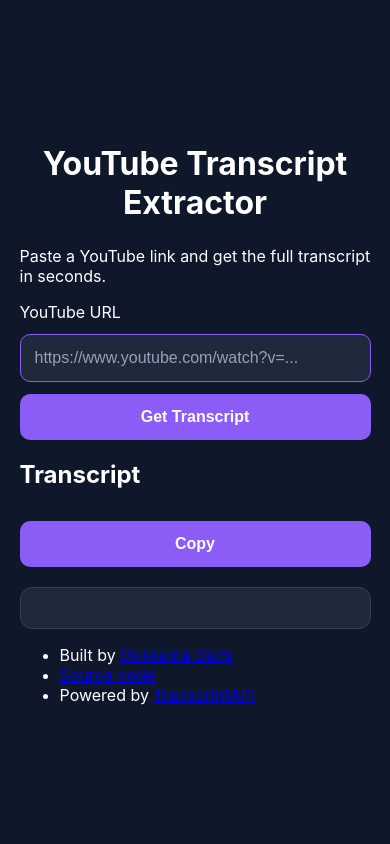
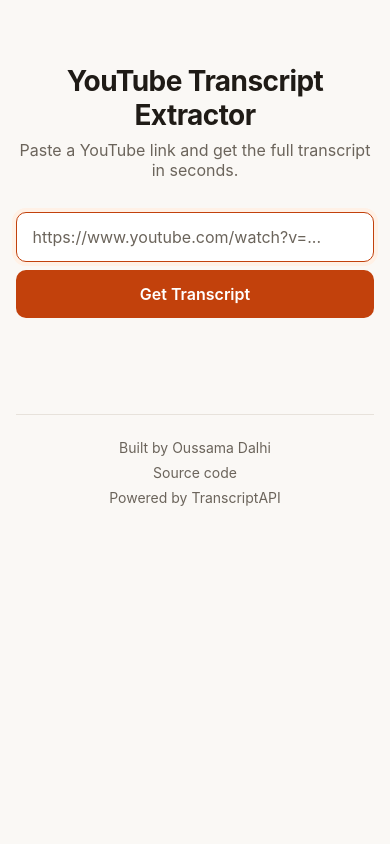
Before and after one commit to oussama-dalhi/youtube-transcript-extractor, a Python web app: template app/templates/index.html in a window 390 px wide. Run offline with Jinja, Linux system fonts and the light colour scheme; the template is opened without the code that fills it, so the values that code supplies are empty.

Commit message:
style: redesign UI with a light theme and orange accent
Introduce colour variables, a readable scrollable transcript box, an animated footer underline, and responsive rules for the button and footer on small screens. Hide the result box until a transcript exists.

```diff
--- a/app/static/css/style.css
+++ b/app/static/css/style.css
@@ -1,13 +1,12 @@
 :root {
-  --bg: #0f172a;
-  --surface: #1e293b;
-  --border: #334155;
-
-  --text: #ffffff;
-  --text-muted: #94a3b8;
-
-  --accent: #8b5cf6;
-  --accent-hover: #7c3aed;
+  --bg: #faf8f5;
+  --surface: #ffffff;
+  --border: #e7e2db;
+  --text: #1f1b16;
+  --text-muted: #6b645b;
+  --accent: #c2410c;
+  --accent-hover: #9a3412;
+  --accent-soft: #fff1e6;
 }
 
 * {
@@ -17,57 +16,78 @@
 body {
   margin: 0;
   min-height: 100vh;
-  display: grid;
-  place-items: center;
-  font-family: Inter, sans-serif;
+  font-family: Inter, system-ui, sans-serif;
   background: var(--bg);
   color: var(--text);
 }
 
 .container {
-  width: min(900px, 90%);
+  width: min(760px, 92%);
+  margin: 0 auto;
+  padding: 64px 0 40px;
+}
+
+header {
+  text-align: center;
+  margin-bottom: 32px;
 }
 
 h1 {
-  text-align: center;
-  margin-bottom: 24px;
+  margin: 0 0 8px;
+  font-size: clamp(1.75rem, 4vw, 2.5rem);
+  letter-spacing: -0.02em;
 }
 
-input,
-button {
-  width: 100%;
-  padding: 14px;
-  margin-top: 12px;
-  border-radius: 10px;
-  font-size: 1rem;
+.subtitle {
+  margin: 0;
+  color: var(--text-muted);
+}
+
+.input-group {
+  display: flex;
+  flex-wrap: wrap;
+  gap: 8px;
 }
 
 input {
+  flex: 1 1 320px;
+  padding: 14px 16px;
+  font: inherit;
+  color: var(--text);
   background: var(--surface);
   border: 1px solid var(--border);
-  color: var(--text);
-}
-
-input:focus {
-  outline: none;
-  border-color: var(--accent);
+  border-radius: 10px;
 }
 
 input::placeholder {
   color: var(--text-muted);
 }
 
+input:focus {
+  outline: none;
+  border-color: var(--accent);
+  box-shadow: 0 0 0 4px var(--accent-soft);
+}
+
 button {
+  padding: 14px 22px;
+  font: inherit;
+  font-weight: 600;
+  color: #fff;
+  background: var(--accent);
   border: none;
-  background: var(--accent);
-  color: var(--text);
-  font-weight: 600;
+  border-radius: 10px;
   cursor: pointer;
-  transition: 0.2s ease;
+  transition: background 0.2s ease;
 }
 
 button:hover:not(:disabled) {
   background: var(--accent-hover);
+}
+
+button:focus-visible {
+  outline: 3px solid var(--accent-soft);
+  outline-offset: 2px;
 }
 
 button:disabled {
@@ -75,14 +95,133 @@
   cursor: not-allowed;
 }
 
+button.secondary {
+  padding: 8px 14px;
+  font-size: 0.875rem;
+  color: var(--text-muted);
+  background: transparent;
+  border: 1px solid var(--border);
+}
+
+button.secondary:hover:not(:disabled) {
+  color: var(--text);
+  background: var(--surface);
+}
+
+.result {
+  margin-top: 16px;
+}
+
+.result-header {
+  display: flex;
+  justify-content: space-between;
+  align-items: center;
+  margin-bottom: 12px;
+}
+
+.result-header h2 {
+  margin: 0;
+  font-size: 1rem;
+}
+.status {
+  min-height: 1.5em;
+  margin: 16px 0 0;
+  color: var(--text-muted);
+}
+
+.status.error {
+  color: #b91c1c;
+}
+
+
 pre {
-  margin-top: 20px;
-  padding: 20px;
-  border-radius: 12px;
+  margin: 0;
+  padding: 24px;
+  font: inherit;
+  line-height: 1.75;
+  color: var(--text);
   background: var(--surface);
   border: 1px solid var(--border);
-  color: var(--text);
+  border-radius: 12px;
   white-space: pre-wrap;
   overflow-wrap: break-word;
-  line-height: 1.6;
+  max-height: 60vh;
+  overflow-y: auto;
 }
+.result:has(#output:empty) {
+  display: none;
+}
+
+footer {
+  margin-top: 56px;
+  padding-top: 24px;
+  border-top: 1px solid var(--border);
+  font-size: 0.875rem;
+  color: var(--text-muted);
+}
+
+footer ul {
+  display: flex;
+  flex-wrap: wrap;
+  justify-content: center;
+  gap: 8px 24px;
+  margin: 0;
+  padding: 0;
+  list-style: none;
+  text-align: left;
+}
+
+footer a {
+  position: relative;
+  display: inline-block;
+  color: var(--text-muted);
+  text-decoration: none;
+  transition: color 0.25s ease-out;
+}
+
+footer a::after {
+  content: "";
+  position: absolute;
+  left: 0;
+  bottom: -3px;
+  width: 100%;
+  height: 2px;
+  background-color: var(--accent);
+  transform: scaleX(0);
+  transform-origin: center;
+  transition: transform 0.25s ease-out;
+}
+
+footer a:hover {
+  color: var(--accent);
+}
+
+footer a:hover::after {
+  transform: scaleX(1);
+}
+
+footer a:focus-visible {
+  outline: 2px solid var(--accent);
+  outline-offset: 5px;
+}
+
+.visually-hidden {
+  position: absolute;
+  width: 1px;
+  height: 1px;
+  overflow: hidden;
+  clip: rect(0 0 0 0);
+  white-space: nowrap;
+}
+
+
+@media (max-width: 600px) {
+  .input-group button {
+    flex: 1 1 100%;
+  }
+  footer ul {
+    flex-direction: column;
+    align-items: center;
+    gap: 8px;
+  }
+}
```
